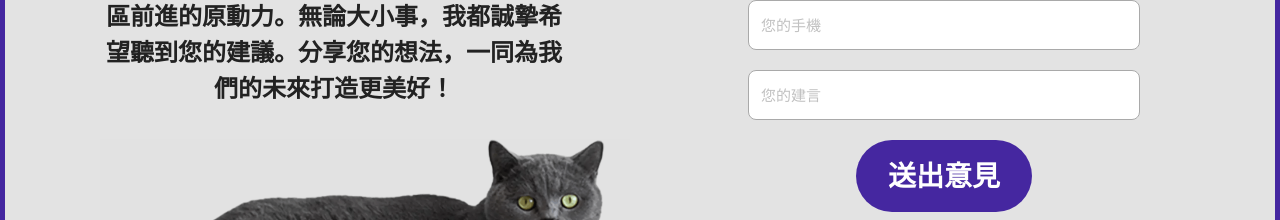
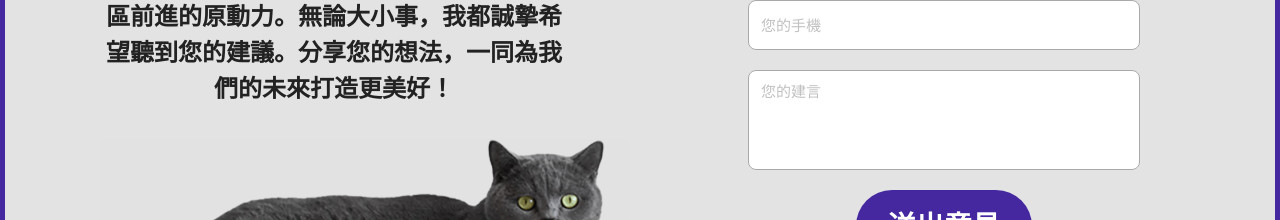
Before and after one commit to lyaui/cat-campaign-website, a Next.js app: page / in a window 1280 px wide. Shown: the part 3282-3502 px from the top of the page. Built offline with nearby package versions, Linux system fonts and the light colour scheme.

Commit message:
feat(Input): add text area

```diff
--- a/components/ContactUs/ContactForm.tsx
+++ b/components/ContactUs/ContactForm.tsx
@@ -6,12 +6,16 @@ function ContactForm() {
     { id: 'name', placeholder: '您的姓名' },
     { id: 'email', placeholder: '您的 Email' },
     { id: 'mobile', placeholder: '您的手機' },
-    { id: 'comment', placeholder: '您的建言' },
+    { id: 'comment', placeholder: '您的建言', multiline: true },
   ];
   return (
     <form className='column-center w-full gap-5 mt-5'>
       {inputs.map((_input) => (
-        <Input key={_input.id} placeholder={_input.placeholder} />
+        <Input
+          key={_input.id}
+          placeholder={_input.placeholder}
+          multiline={_input.multiline || false}
+        />
       ))}
 
       <Button size='large'>送出意見</Button>
--- a/components/UI/Input.tsx
+++ b/components/UI/Input.tsx
@@ -1,17 +1,39 @@
-import { useImperativeHandle, type ComponentPropsWithoutRef } from 'react';
+import { type ComponentPropsWithoutRef } from 'react';
 
-type InputProps = ComponentPropsWithoutRef<'input'> & {
-  error?: false;
-};
+interface InputProps extends ComponentPropsWithoutRef<'input'> {
+  error?: boolean;
+  multiline?: never;
+}
 
-function Input(props: InputProps) {
-  const { error = false, ...others } = props;
+interface TextAreaProps extends ComponentPropsWithoutRef<'textarea'> {
+  error?: boolean;
+  multiline: boolean;
+}
+
+function isTextAreaProps(
+  props: InputProps | TextAreaProps,
+): props is TextAreaProps {
+  return props.multiline === true;
+}
+
+function Input(props: InputProps | TextAreaProps) {
+  if (isTextAreaProps(props)) {
+    return (
+      <textarea
+        className={`h-[100px] w-full px-3 py-2.5 rounded-lg body-normal border ${
+          props.error ? 'border-error' : 'border-gray-300'
+        } placeholder:body-normal placeholder:text-gray-100`}
+        {...props}
+      />
+    );
+  }
+
   return (
     <input
       className={`h-[50px] w-full px-3 py-2.5 rounded-lg body-normal border ${
-        error ? 'border-error' : 'border-gray-300'
+        props.error ? 'border-error' : 'border-gray-300'
       } placeholder:body-normal placeholder:text-gray-100`}
-      {...others}
+      {...props}
     />
   );
 }
--- a/styles/globals.css
+++ b/styles/globals.css
@@ -38,6 +38,10 @@ p {
   font-size: 16px;
   line-height: 1.5;
   color: #333;
+}
+
+textarea {
+  resize: none;
 }
 
 * {
```
